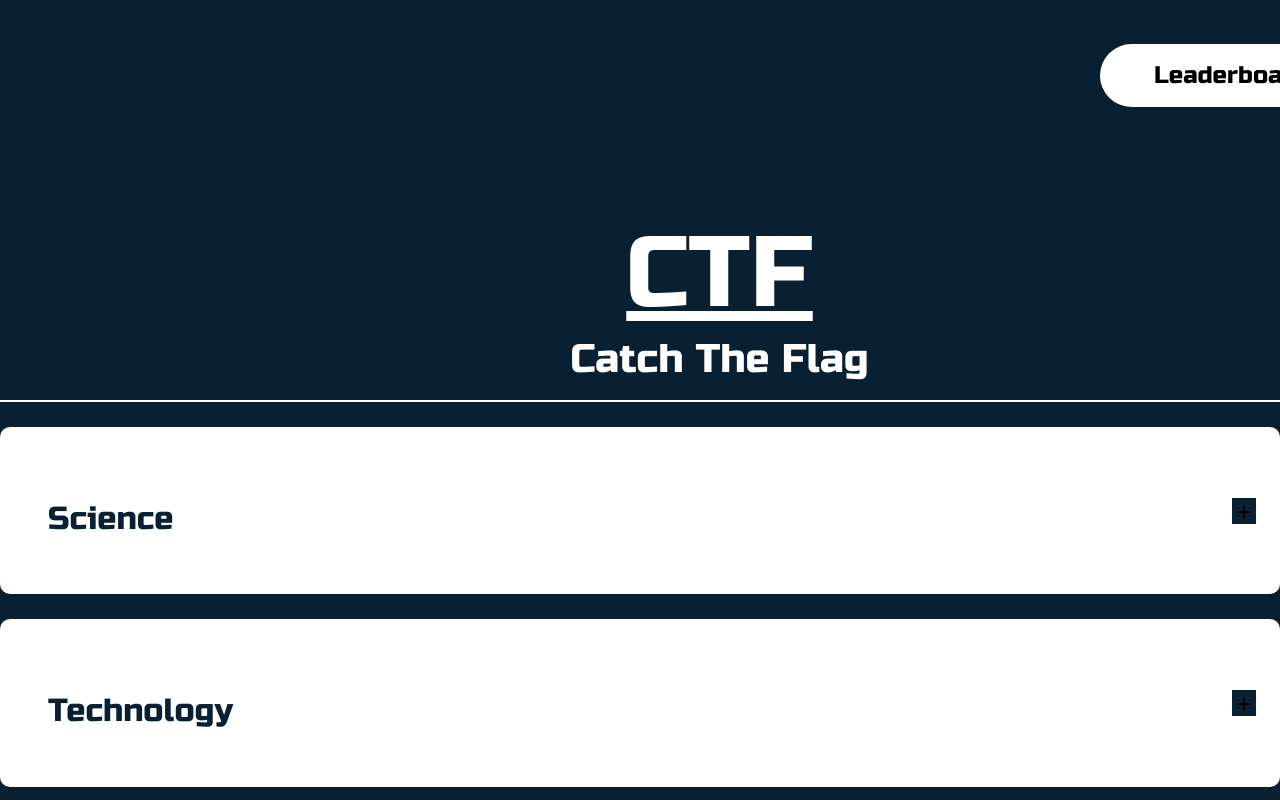
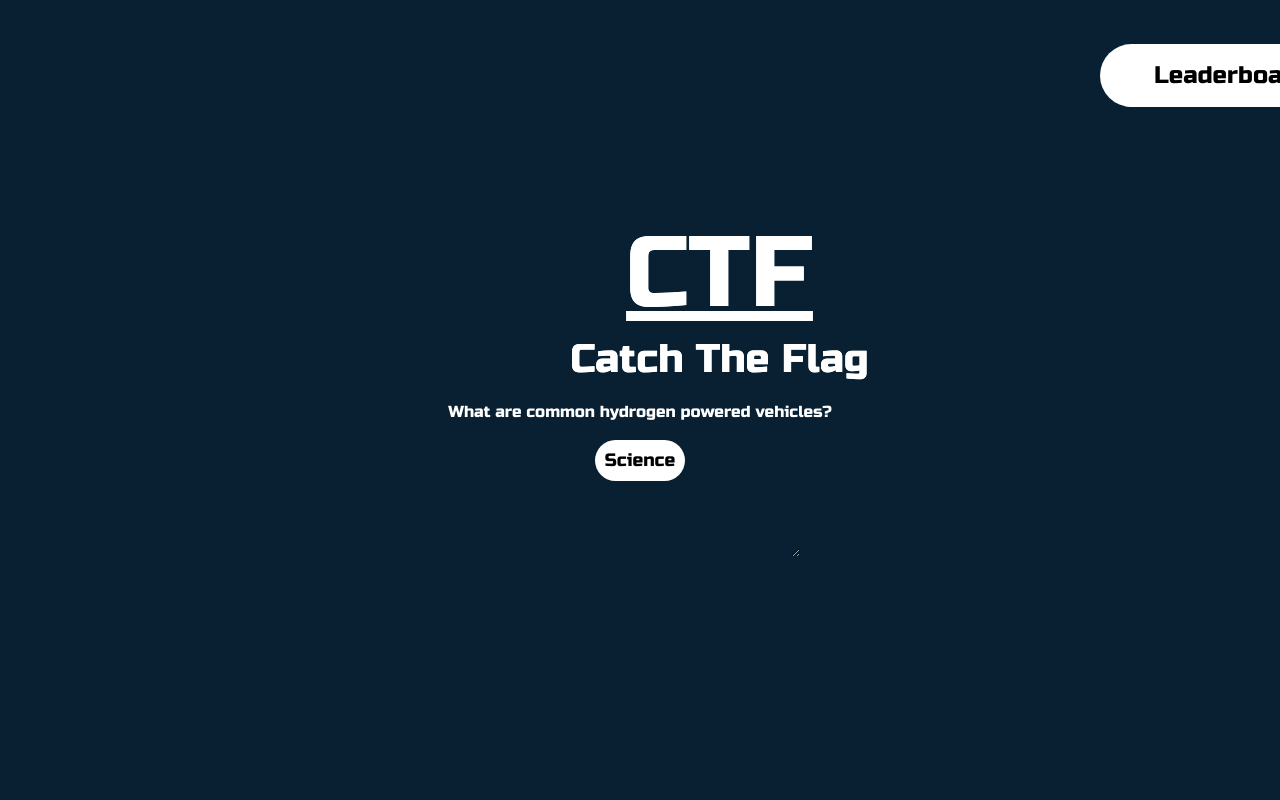
Before and after one commit to iiitv/CTF-frontend, a React (Create React App) app: page / in a window 1280 px wide. Shown: the top 800 px of the page. Built offline with nearby package versions, Linux system fonts and the light colour scheme; a web font is replaced by a local one.

Commit message:
final submission but not complete

```diff
--- a/src/App.js
+++ b/src/App.js
@@ -3,12 +3,18 @@ import Leaderboard from './components/leaderboard'
 import 'bootstrap/dist/css/bootstrap.min.css'
 import Landing from './components/Landing'
 import Questions from './components/Questions'
+import LoginPage from './components/LoginPage'
+import CTFhero from './components/CTFhero'
+import CTFQuestions from './components/CTFQuestions'
 function App() {
   return (
     <div className='App'>
-      <Questions />
+      {/* <Questions /> */}
       {/* <Landing /> */}
       {/* <Leaderboard /> */}
+      {/* <LoginPage /> */}
+      <CTFhero />
+      <CTFQuestions />
     </div>
   )
 }
--- /dev/null
+++ b/src/components/CTFQuestions.css
@@ -0,0 +1,37 @@
+.questionBox {
+  display: flex;
+  justify-content: center;
+  align-items: center;
+  flex-wrap: wrap;
+}
+
+.tag {
+  background-color: white;
+  border: none;
+  padding: 7px 10px 7px 10px;
+  border-radius: 40px;
+  font-family: Russo One;
+  font-style: normal;
+  font-weight: normal;
+  font-size: 18px;
+}
+
+.QuestionPage {
+  margin-top: 400px;
+  align-items: center;
+  display: flex;
+  justify-content: center;
+  color: white;
+  font-family: Russo One;
+}
+
+.questionBox {
+  display: flex;
+  flex-direction: column;
+}
+
+.questionBox textarea {
+  border: 2rem;
+  border-radius: 10px;
+  color: white;
+}
--- /dev/null
+++ b/src/components/CTFQuestions.js
@@ -0,0 +1,24 @@
+import React from 'react'
+import CTFhero from './CTFhero'
+import './CTFQuestions.css'
+import { Data } from './Data'
+
+function CTFQuestions() {
+  return (
+    <div className='QuestionPage'>
+      <CTFhero />
+      <div className='questionBox'>
+        <>
+          <p>What are common hydrogen powered vehicles?</p>
+          <button className='tag'>Science</button>
+          <br />
+          <div className='answer'>
+            <textarea name='Answer' id='' cols='30' rows='2'></textarea>
+          </div>
+        </>
+      </div>
+    </div>
+  )
+}
+
+export default CTFQuestions
--- /dev/null
+++ b/src/components/CTFhero.css
@@ -0,0 +1,29 @@
+.ctf-text {
+  color: white;
+  font-family: Russo One;
+  font-style: normal;
+  font-weight: normal;
+}
+
+.ctf-text h1 {
+  position: absolute;
+  width: 187px;
+  height: 121px;
+  left: 626px;
+  top: 214px;
+  font-size: 100px;
+  line-height: 120px;
+  background: none;
+  text-decoration: underline;
+}
+
+.ctf-text h3 {
+  position: absolute;
+  width: 299px;
+  height: 48px;
+  left: 570px;
+  top: 335px;
+  font-size: 40px;
+  line-height: 48px;
+  background: none;
+}
--- /dev/null
+++ b/src/components/CTFhero.js
@@ -0,0 +1,17 @@
+import React from 'react'
+import Button from './Button'
+import './CTFhero.css'
+
+function CTFhero() {
+  return (
+    <div className='hero'>
+      <Button title='Leaderboard' />
+      <div className='ctf-text'>
+        <h1>CTF</h1>
+        <h3>Catch The Flag</h3>
+      </div>
+    </div>
+  )
+}
+
+export default CTFhero
--- a/src/components/Dropdown.js
+++ b/src/components/Dropdown.js
@@ -38,7 +38,7 @@ const Dropdown = () => {
                 <div className='dropdown'>
                   <div
                     style={{
-                      borderTop: '2px solid #808080 ',
+                      borderTop: '2px solid #808080  ',
                     }}
                   ></div>
                   <p>{item.Question}</p>
--- a/src/components/LoginPage.css
+++ b/src/components/LoginPage.css
@@ -60,6 +60,7 @@
   border: 0;
   border-radius: 20px;
   padding: 12px 30px;
+  color: white;
 }
 
 .submit {
--- a/src/components/LoginPage.js
+++ b/src/components/LoginPage.js
@@ -1,18 +1,19 @@
-import React from 'react'
+import React, { useState } from 'react'
 import './LoginPage.css'
 import Button from './Button'
+import CTFhero from './CTFhero'
 
 function LoginPage() {
+  const [email, SetEmail] = useState('')
+  const [password, SetPassword] = useState('')
+  const [newentry, SetNewentry] = useState([])
+
+  const submitForm = () => {}
   return (
     <div className='login-page'>
-      <Button title='Register' />
-
-      <div className='ctf-text'>
-        <h1>CTF</h1>
-        <h3>Catch The Flag</h3>
-      </div>
+      <CTFhero />
       <div className='form-box'>
-        <form className='login-form'>
+        <form className='login-form' onSubmit={submitForm}>
           <h1>Login</h1>
           <label className='box-container'>
             <input
@@ -20,6 +21,8 @@ function LoginPage() {
               id='username'
               placeholder='Username'
               className='input'
+              value={email}
+              onChange={(e) => SetEmail(e.target.value)}
             />
           </label>
           <label className='box-container'>
@@ -28,6 +31,9 @@ function LoginPage() {
               id='username'
               placeholder='Password'
               className='input'
+              autoComplete='off'
+              value={password}
+              onChange={(e) => SetPassword(e.target.value)}
             />
           </label>
 
--- a/src/components/RegisterPage.js
+++ b/src/components/RegisterPage.js
@@ -1,15 +1,17 @@
-import React from 'react'
+import React, { useState } from 'react'
 import './RegisterPage.css'
 import Button from './Button'
+import CTFhero from './CTFhero'
 
 function RegisterPage() {
+  const [email, SetEmail] = useState('')
+  const [username, SetUsername] = useState('')
+  const [password, SetPassword] = useState('')
+  const [newentry, SetNewentry] = useState([])
+
   return (
     <div className='register-page'>
-      <Button title='Login' />
-      <div className='ctf-text'>
-        <h1>CTF</h1>
-        <h3>Catch The Flag</h3>
-      </div>
+      <CTFhero />
       <div className='form-box'>
         <form className='login-form'>
           <h1>Register</h1>
@@ -20,6 +22,8 @@ function RegisterPage() {
               id='email'
               placeholder='Email'
               className='input'
+              value={email}
+              onChange={(e) => SetEmail(e.target.value)}
             />
           </label>
 
@@ -29,6 +33,8 @@ function RegisterPage() {
               id='username'
               placeholder='Username'
               className='input'
+              value={username}
+              onChange={(e) => SetEmail(e.target.value)}
             />
           </label>
           <label className='box-container'>
@@ -37,6 +43,8 @@ function RegisterPage() {
               id='username'
               placeholder='Password'
               className='input'
+              value={password}
+              onChange={(e) => SetEmail(e.target.value)}
             />
           </label>
 
```
